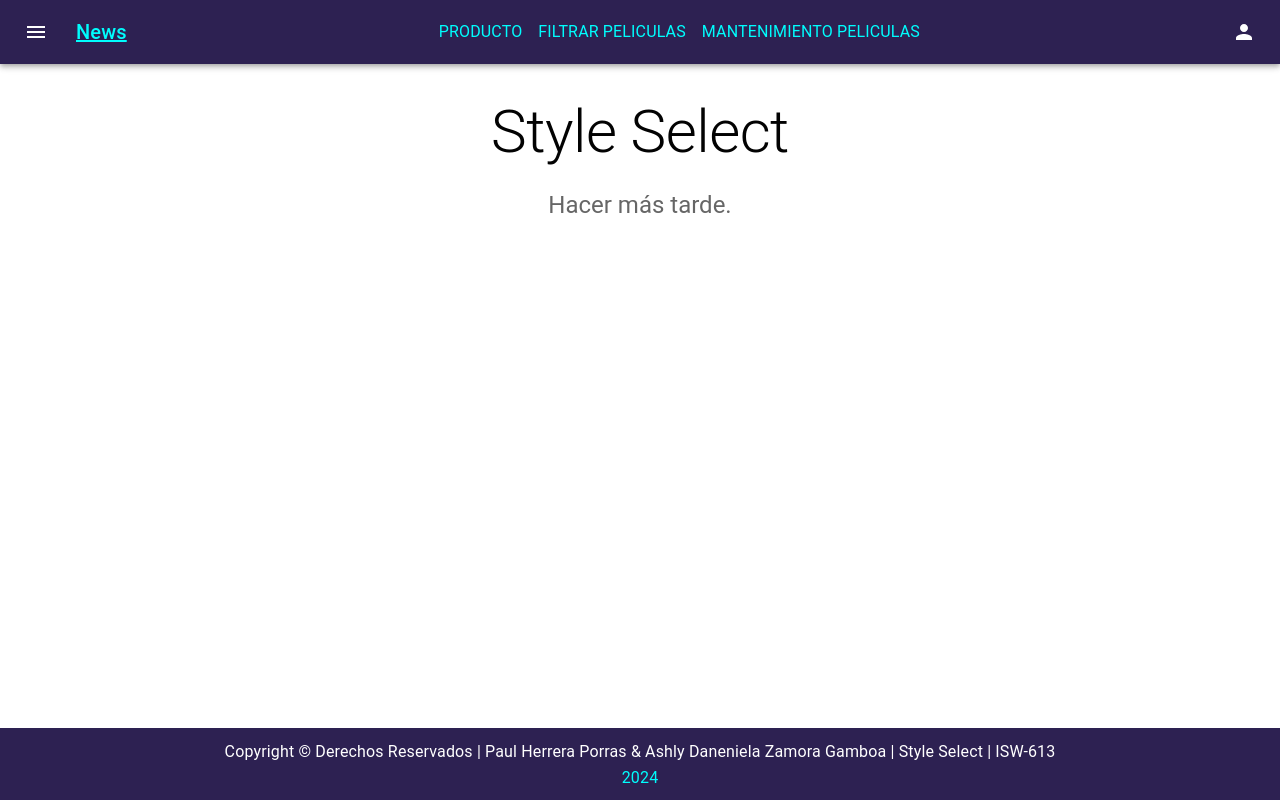
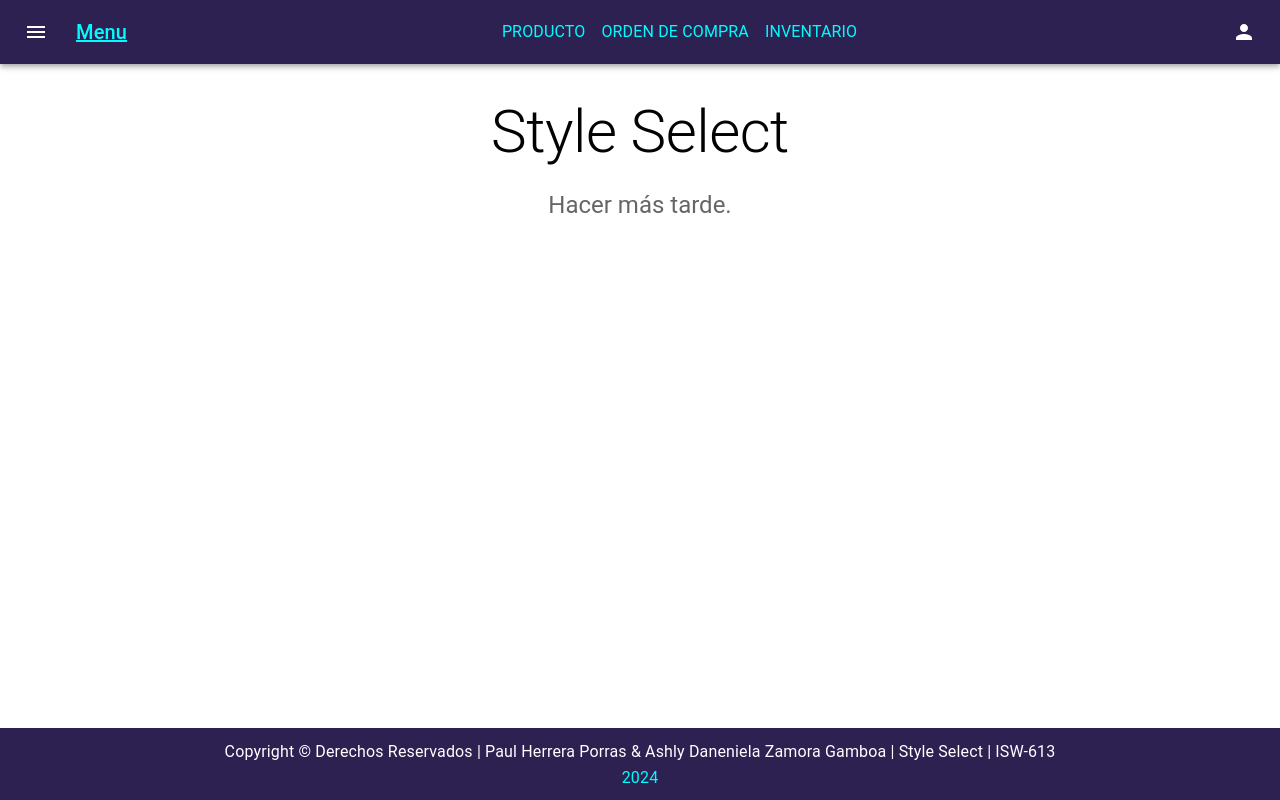
Before and after one commit to AshZamoraG/ProyectoDAW.github.io, a React (Vite) app in the folder proyectoDAW/ProyectoDAW/: page / in a window 1280 px wide. Built offline with nearby package versions, Linux system fonts and the light colour scheme; no server answers.

Commit message:
Update Header.jsx

```diff
--- a/proyectoDAW/ProyectoDAW/src/components/Layout/Header.jsx
+++ b/proyectoDAW/ProyectoDAW/src/components/Layout/Header.jsx
@@ -33,19 +33,19 @@
             <MenuIcon />
           </IconButton>
           <Typography variant="h6" component="a" color='#00fdfd' href='/' sx={{ flexGrow: 1 }}>
-            News
+            Menu
           </Typography>
           {/* Menu de Matenimientos */}
           <Box sx={{ flexGrow: 1, display: { xs: 'none', md: 'flex' } }}>
             <Button color="secondary" component={Link} to='/producto'>
               <Typography textAlign="center">Producto</Typography>
             </Button>
-            <Button color="secondary">
-              <Typography textAlign="center">Filtrar Peliculas</Typography>
+            <Button color="secondary" component={Link} to='/ordencompra'>
+              <Typography textAlign="center">Orden de Compra</Typography>
             </Button>
-            <Button color="secondary">
+            <Button color="secondary" component={Link} to='/inventario'>
               <Typography textAlign="center">
-                Mantenimiento Peliculas
+                Inventario
               </Typography>
             </Button>
           </Box>
```
